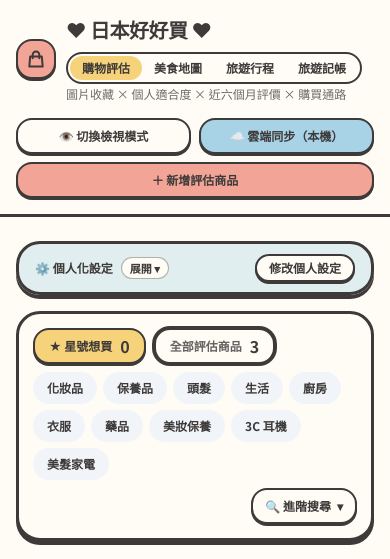
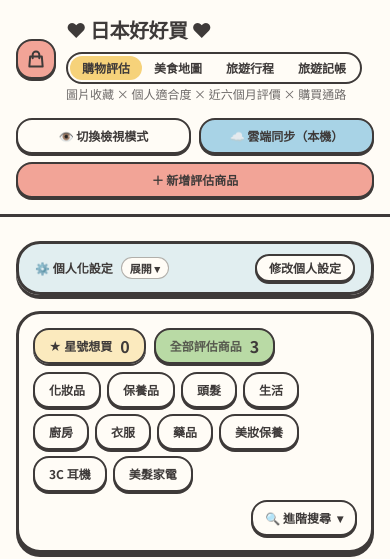
Before and after one commit to elia1306/shopping-evaluator, a plain HTML site: page index.html in a window 390 px wide. Shown: the top 559 px of the page. Drawn offline with nearby package versions, Linux system fonts and the light colour scheme; a web font is replaced by a local one.

Commit message:
style: unify category and food type filter buttons with ehon-btn style

```diff
--- a/index.html
+++ b/index.html
@@ -998,14 +998,16 @@
 
       const kpiWant = document.getElementById('btn-kpi-want');
       if (kpiWant) {
-        kpiWant.classList.toggle('ring-2', filters.onlyWantToBuy);
-        kpiWant.classList.toggle('ring-[#3E3A39]', filters.onlyWantToBuy);
+        kpiWant.className = `ehon-btn inline-flex items-center gap-2 rounded-2xl px-3.5 py-2 text-left ${
+          filters.onlyWantToBuy ? 'bg-[#F6D27A]' : 'bg-[#F6D27A]/45 hover:bg-[#F6D27A]/75'
+        }`;
       }
       const kpiAll = document.getElementById('btn-kpi-all');
       if (kpiAll) {
         const isAllActive = !filters.onlyWantToBuy && filters.category === '全部' && filters.recommendation === '全部';
-        kpiAll.classList.toggle('ring-2', isAllActive);
-        kpiAll.classList.toggle('ring-[#3E3A39]', isAllActive);
+        kpiAll.className = `ehon-btn inline-flex items-center gap-2 rounded-2xl px-3.5 py-2 text-left ${
+          isAllActive ? 'bg-[#B9DAA5]' : 'bg-[#FFFCF6] hover:bg-[#B9DAA5]/35'
+        }`;
       }
     }
 
@@ -1018,10 +1020,10 @@
       const catContainer = document.getElementById('category-pills');
       catContainer.innerHTML = categories.map(cat => {
         const active = filters.category === cat;
-        return `<button type="button" data-cat="${escapeHtml(cat)}" class="cat-pill rounded-full px-3.5 py-2 text-xs font-bold transition ${
+        return `<button type="button" data-cat="${escapeHtml(cat)}" class="cat-pill ehon-btn rounded-2xl px-3.5 py-2 text-xs font-bold ${
           active
-            ? 'bg-[#3E3A39] text-[#FFFCF6] shadow-sm'
-            : 'bg-slate-100 text-[#3E3A39] hover:bg-slate-200'
+            ? 'bg-[#A8D3E6] text-[#3E3A39]'
+            : 'bg-[#FFFCF6] text-[#3E3A39] hover:bg-[#A8D3E6]/35'
         }">${escapeHtml(cat)}</button>`;
       }).join('');
 
```
Also changed, not shown: food.html (+8 -6 lines).
